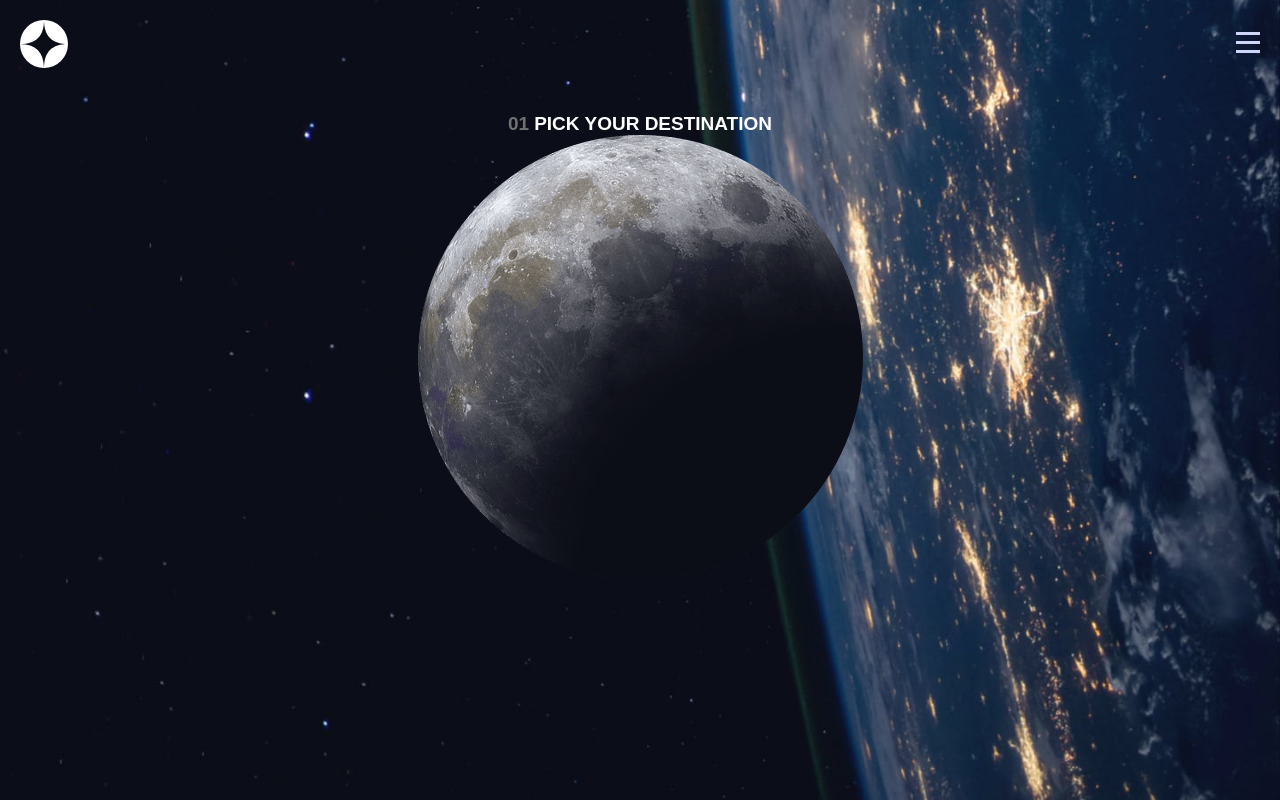
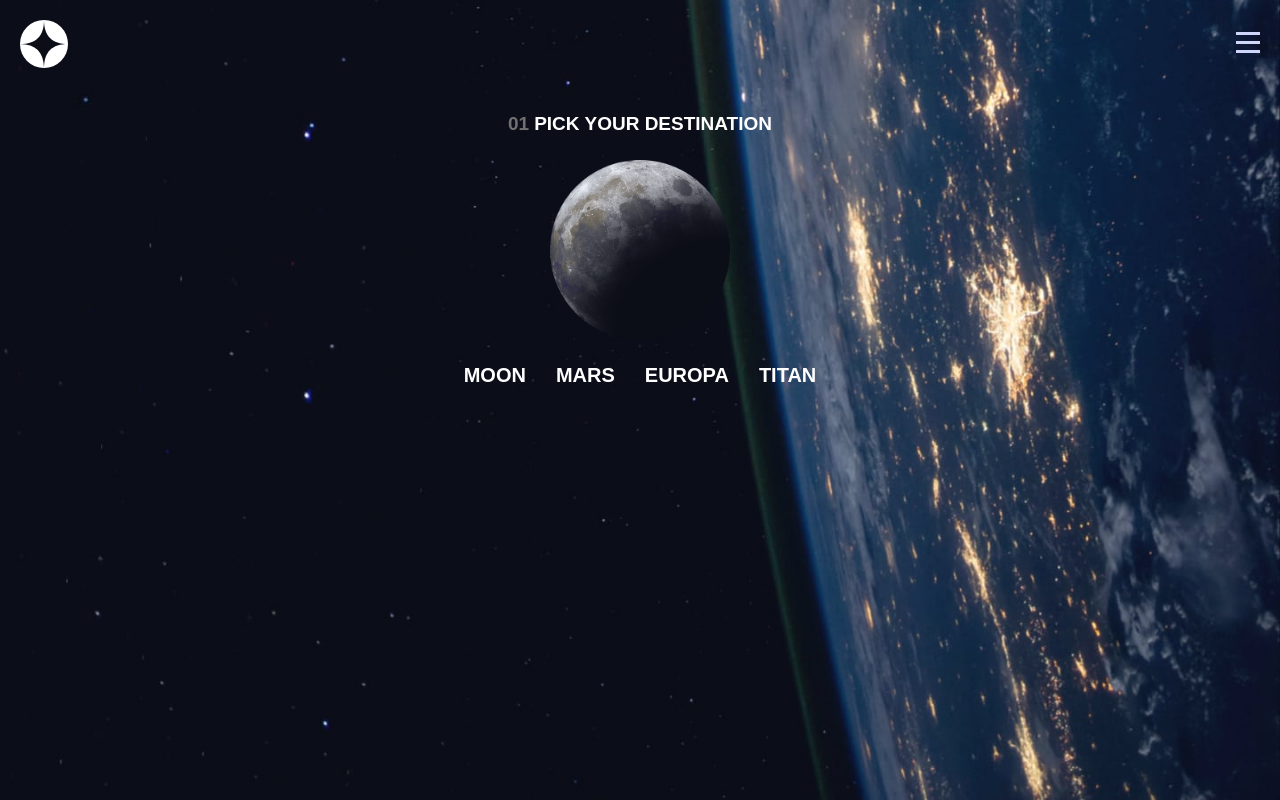
Before and after one commit to JustKooba/Space-tourism-website, a Vue app: page / in a window 1280 px wide. Built offline with nearby package versions, Linux system fonts and the light colour scheme.

Commit message:
added destination buttons

```diff
--- a/src/components/destinations.vue
+++ b/src/components/destinations.vue
@@ -1,8 +1,14 @@
 <template>
   <div class="content">
-    <h2><span class="num dest">01</span>Pick your destination</h2>
+    <h2 class="pick"><span class="num dest">01</span>Pick your destination</h2>
     <div class="destination" v-if="destinations.length > 0">
       <img :src="getImagePath(destinations[0].images.png)" alt="Image" />
+    </div>
+    <div class="buttons">
+      <button class="dest-btn">Moon</button>
+      <button class="dest-btn">Mars</button>
+      <button class="dest-btn">Europa</button>
+      <button class="dest-btn">Titan</button>
     </div>
   </div>
 </template>
@@ -45,4 +51,37 @@ h2 {
 .dest {
   font-size: 19px;
 }
+
+.pick {
+  margin-bottom: 25px;
+}
+
+.destination img {
+  height: 180px;
+}
+
+.dest-btn {
+  background: transparent;
+  border: none;
+  font-family: "Barlow Condensed", sans-serif;
+  font-size: 20px;
+  font-weight: 700;
+  text-transform: uppercase;
+  color: #fff;
+  display: flex;
+}
+
+.buttons {
+  margin-top: 20px;
+  display: flex;
+  flex-direction: row;
+  justify-content: center;
+  align-items: center;
+  gap: 30px;
+}
+
+.buttons button:hover {
+  text-decoration: underline;
+  cursor: pointer;
+}
 </style>
```
